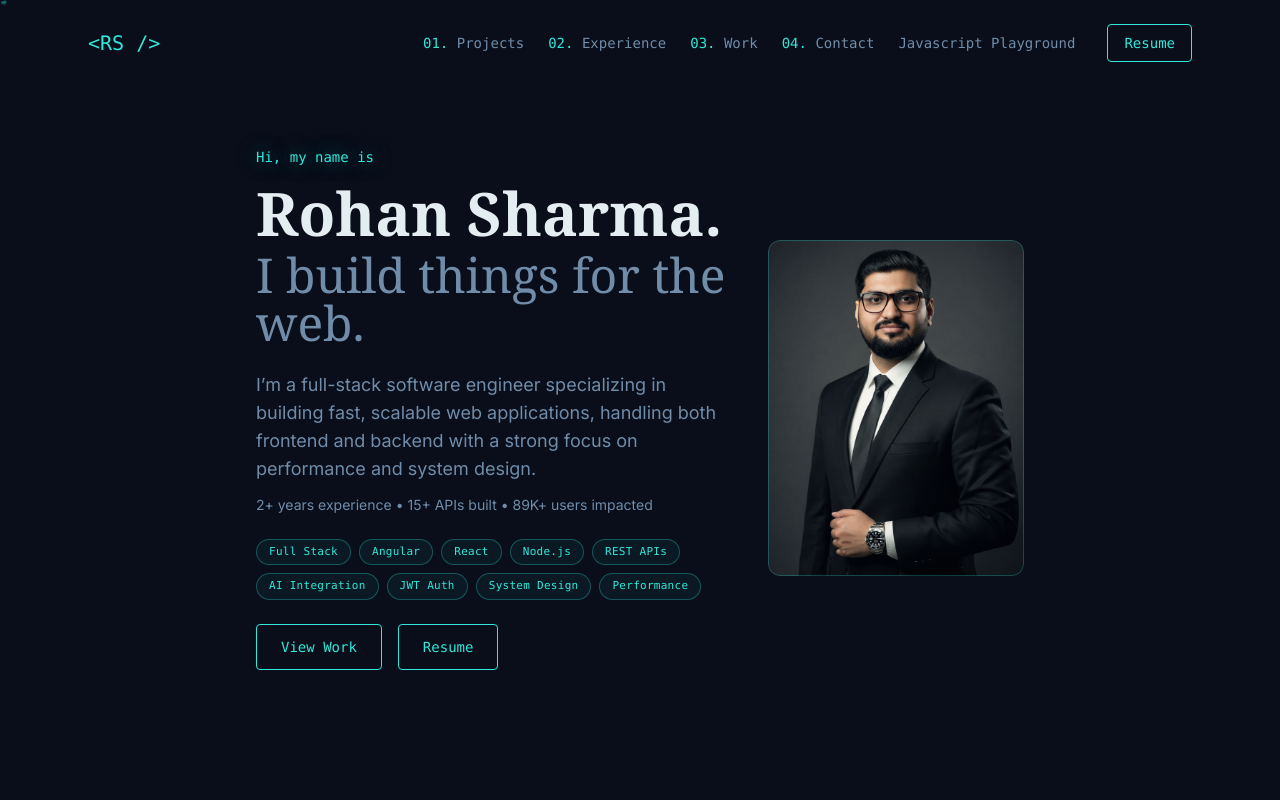
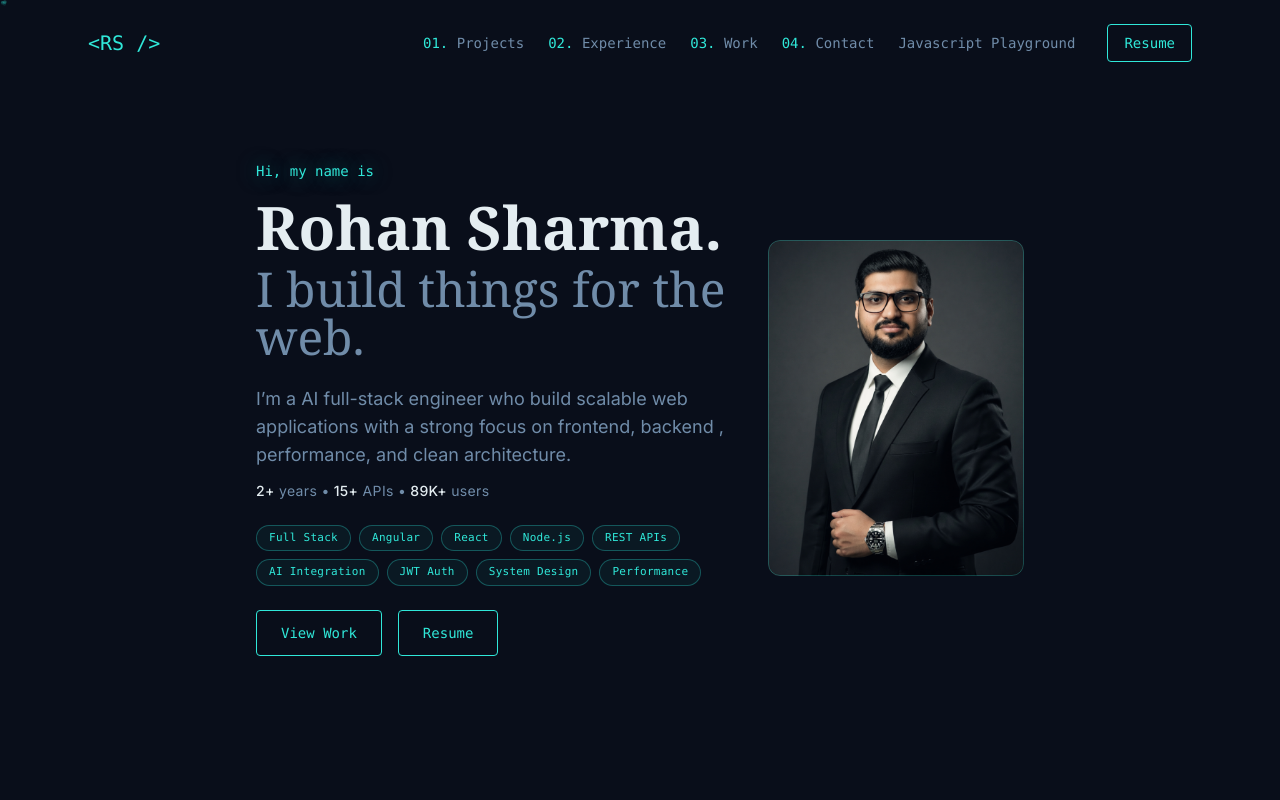
Before and after one commit to Rohan-Sharma00/personal-portfolio, a React (Vite) app: page / in a window 1280 px wide. Shown: the top 800 px of the page. Built offline with nearby package versions, Linux system fonts and the light colour scheme; the HTML template or start-up script is replaced by a standard one.

Commit message:
updated hero section

```diff
--- a/src/components/Hero.tsx
+++ b/src/components/Hero.tsx
@@ -64,9 +64,11 @@ const Hero = () => {
               transition={{ duration: 0.6, delay: 0.3 }}
               className="text-muted-foreground text-base md:text-lg max-w-lg mb-6 leading-relaxed"
             >
-              I’m a full-stack software engineer specializing in building fast, scalable web applications, handling both frontend and backend with a strong focus on performance and system design.
-              <p className="text-muted-foreground text-sm mt-3">
-                2+ years experience • 15+ APIs built • 89K+ users impacted
+              I’m a AI full-stack engineer who build scalable web applications with a strong focus on frontend, backend , performance, and clean architecture.
+              <p className="text-xs md:text-sm text-muted-foreground mt-3 tracking-wide">
+                <span className="text-foreground font-medium">2+</span> years  •
+                <span className="text-foreground font-medium ml-1">15+</span> APIs  •
+                <span className="text-foreground font-medium ml-1">89K+</span> users
               </p>
             </motion.p>
             <motion.div
```
